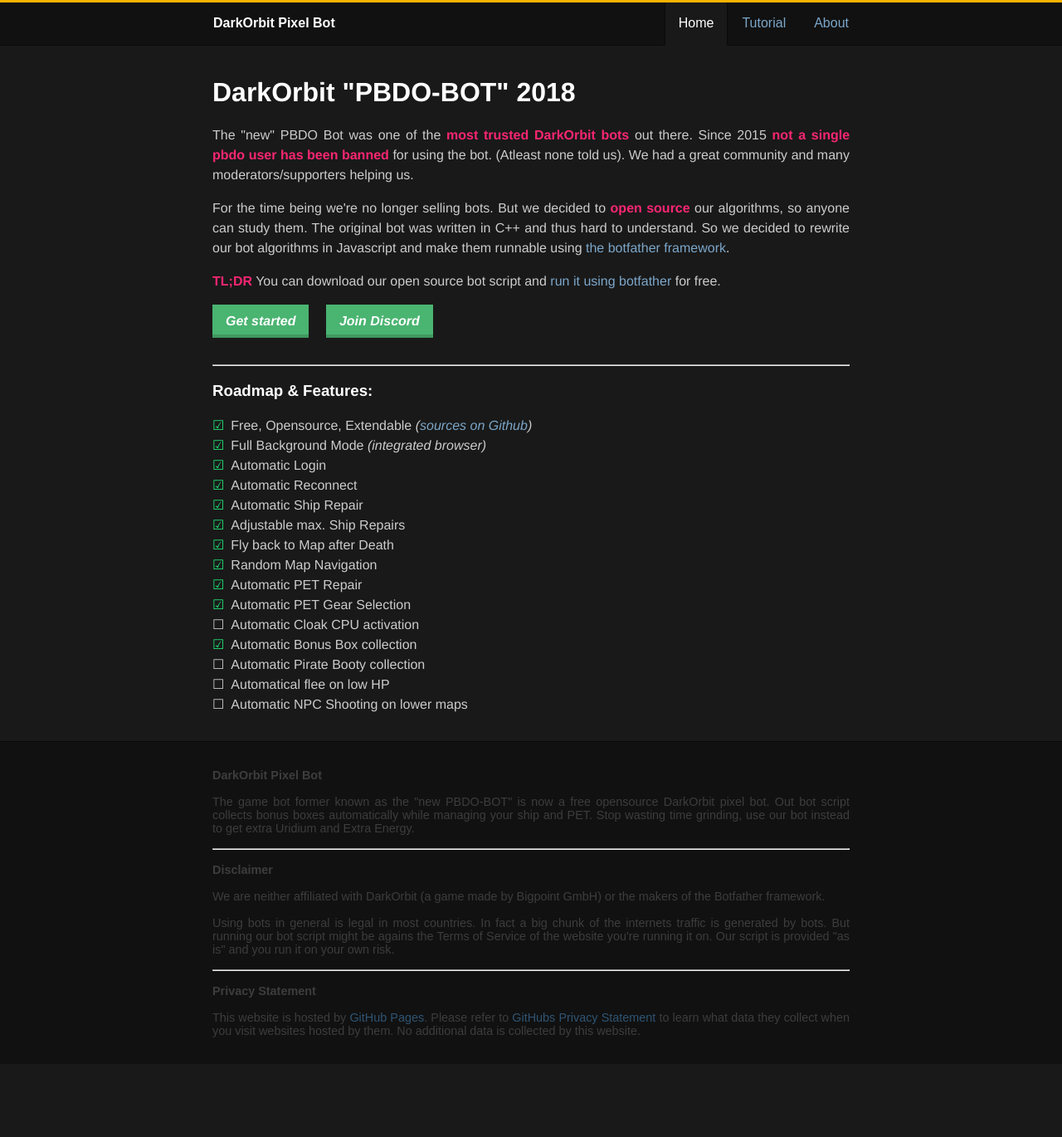
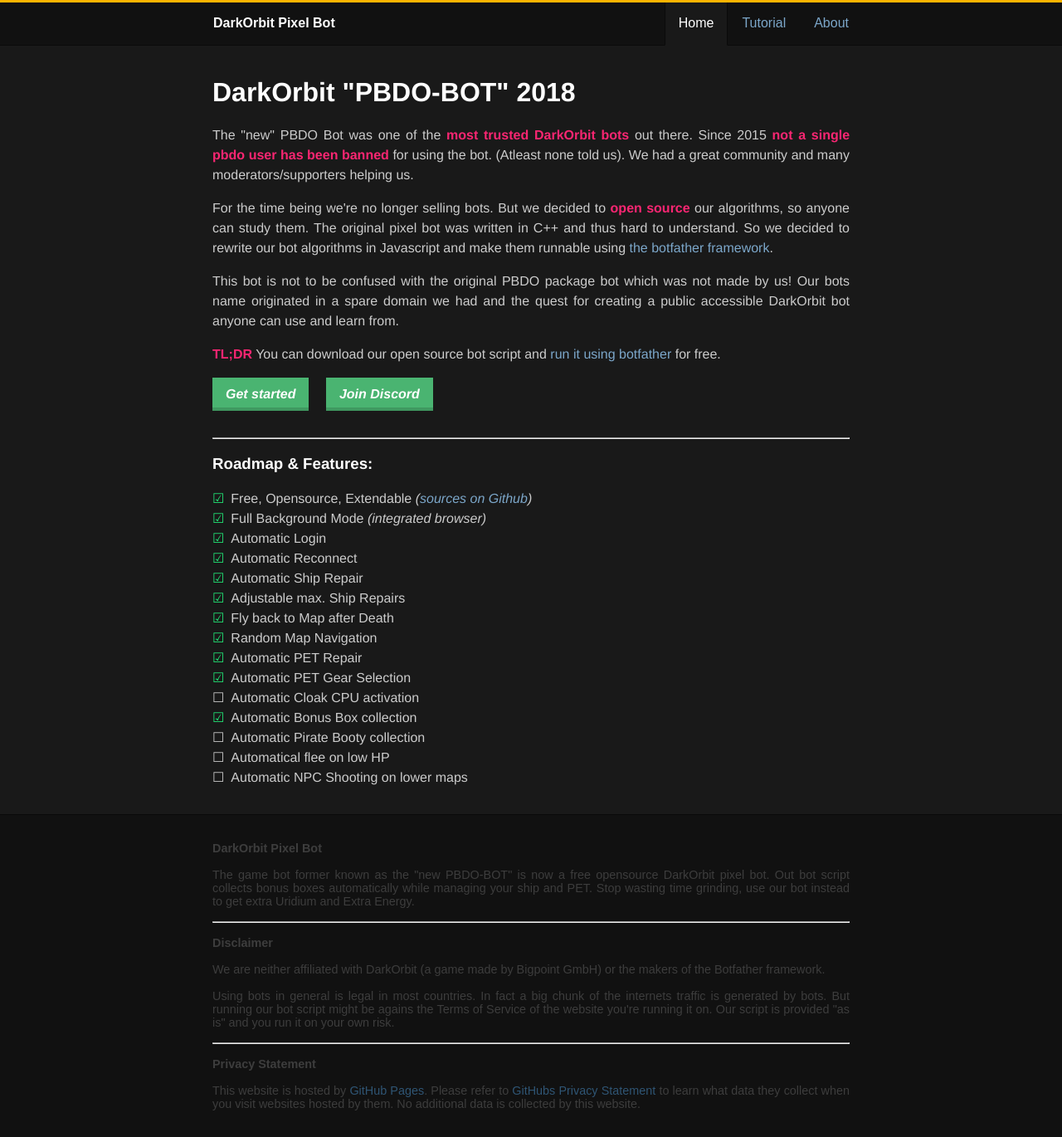
Before and after one commit to Dementor42/dementor42.github.io, a Jekyll site: the page built from index.html, in a window 1280 px wide. Shown: the whole page at 83% size. Built offline with Jekyll 4.4.1, drawn with Linux system fonts in a browser that asks for light colours; before the commit the page ends 1282 px from its top, so only the background shows below that.

Commit message:
Add name explanation and disclaimer to the startpage

```diff
--- a/index.html
+++ b/index.html
@@ -5,7 +5,8 @@
 <h1>DarkOrbit "PBDO-BOT" 2018</h1>
 <div class="text-justified">
 	<p>The "new" PBDO Bot was one of the <strong>most trusted DarkOrbit bots</strong> out there. Since 2015 <strong>not a single pbdo user has been banned</strong> for using the bot. (Atleast none told us). We had a great community and many moderators/supporters helping us.</p>
-	<p>For the time being we're no longer selling bots. But we decided to <strong>open source</strong> our algorithms, so anyone can study them. The original bot was written in C++ and thus hard to understand. So we decided to rewrite our bot algorithms in Javascript and make them runnable using <a href="https://botfather.io">the botfather framework</a>.</p>
+	<p>For the time being we're no longer selling bots. But we decided to <strong>open source</strong> our algorithms, so anyone can study them. The original pixel bot was written in C++ and thus hard to understand. So we decided to rewrite our bot algorithms in Javascript and make them runnable using <a href="https://botfather.io">the botfather framework</a>.</p>
+	<p>This bot is not to be confused with the original PBDO package bot which was not made by us! Our bots name originated in a spare domain we had and the quest for creating a public accessible DarkOrbit bot anyone can use and learn from.</p>
 	<p><strong>TL;DR</strong> You can download our open source bot script and <a href="https://botfather.io/docs/player/how-to-run-scripts/">run it using botfather</a> for free.</p>
 </div>
 
```
